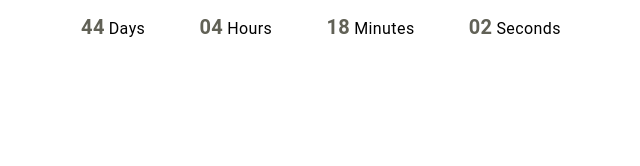
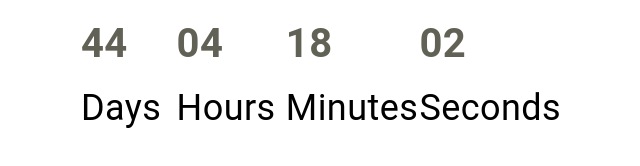
Before and after one commit to oleksandrpalatniy/goit-js-hw-11-timer, a plain HTML site: page index.html in a window 1280 px wide. Shown: the whole page, without its empty margins (319-959 px from the left). Drawn offline with nearby package versions, Linux system fonts and the light colour scheme.

Commit message:
resizing font-size

```diff
--- a/css/styles.css
+++ b/css/styles.css
@@ -32,11 +32,11 @@ p {
 
 .value {
   color: rgb(97, 97, 86);
-  font-size: 20px;
+  font-size: 40px;
   font-weight: 700;
 }
 
 .label {
   color: black;
-  font-size: 16px;
+  font-size: 36px;
 }
```
